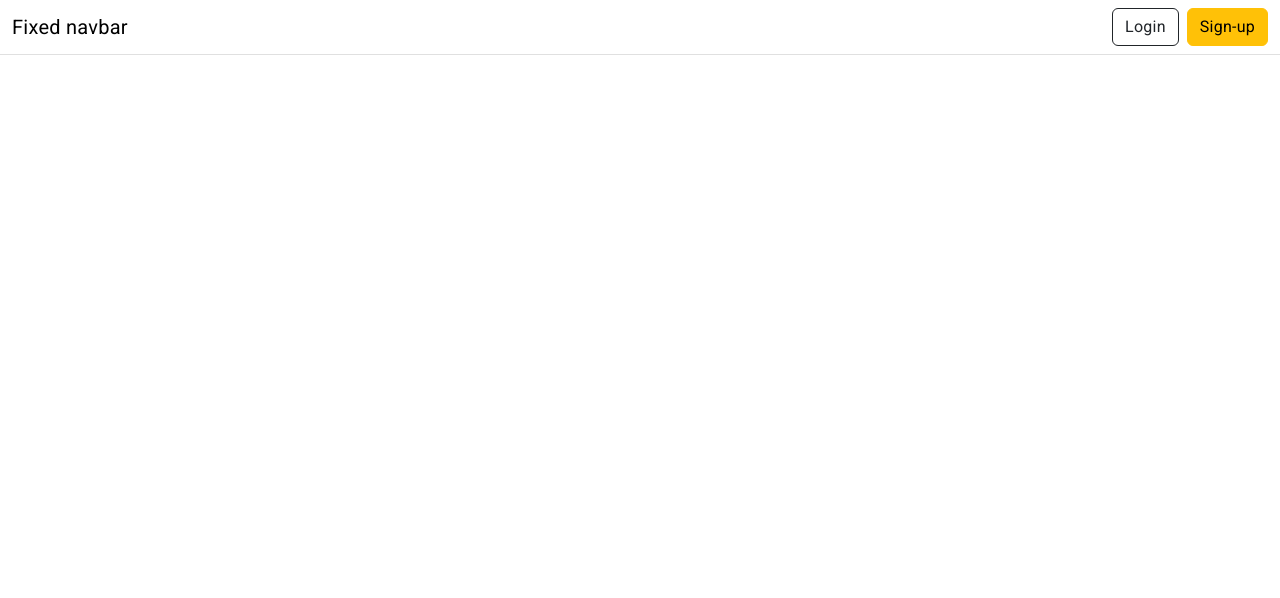
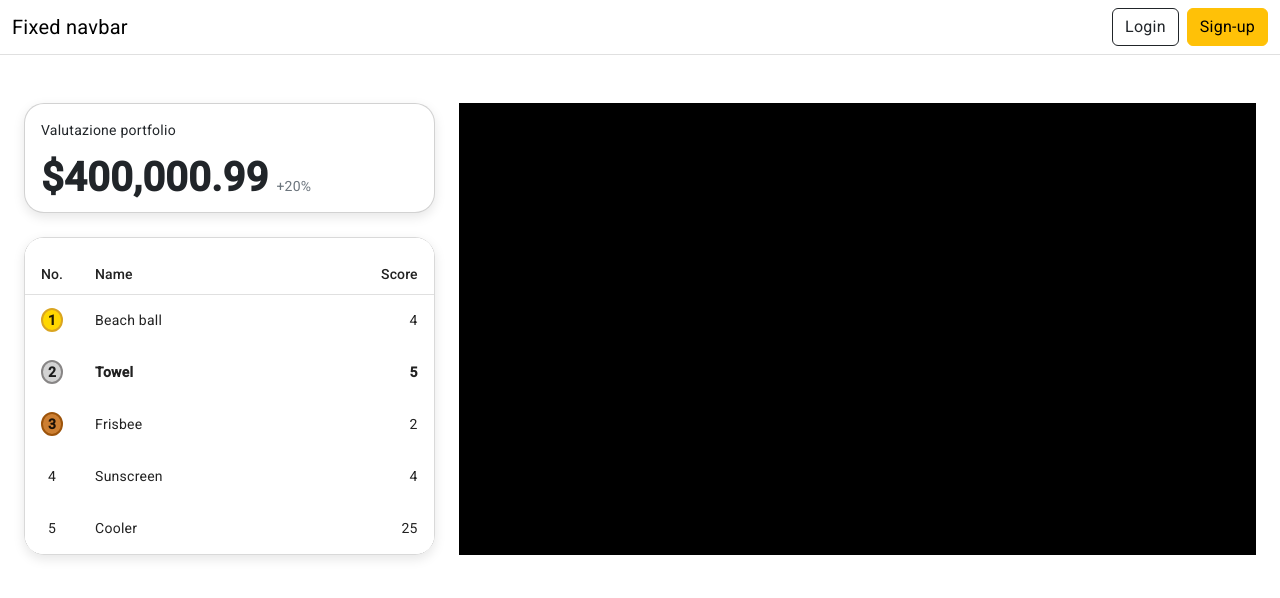
Before and after one commit to FedericoGuidazzi/PortfolioPal, an Angular app in the folder web_ui/: page /ranking in a window 1280 px wide. Before the commit this address led to /. Shown: the top 598 px of the page. Built offline with nearby package versions, Linux system fonts and the light colour scheme.

Commit message:
Added Ranking component and related dependencies

```diff
--- a/web_ui/src/app/app.routes.ts
+++ b/web_ui/src/app/app.routes.ts
@@ -20,4 +20,11 @@ export const routes: Routes = [
         (c) => c.SignUpComponent
       ),
   },
+  {
+    path: 'ranking',
+    loadComponent: () =>
+      import('./pages/ranking/ranking.component').then(
+        (c) => c.RankingComponent
+      ),
+  },
 ];
--- /dev/null
+++ b/web_ui/src/app/components/ranking-table/ranking-table.component.css
@@ -0,0 +1,54 @@
+.table-container {
+  border-radius: 20px;
+  border: 1px solid #d9d9d9;
+  box-shadow: 0 4px 12px rgba(0, 0, 0, 0.1);
+  overflow: hidden;
+}
+
+table {
+  width: 100%;
+  overflow: hidden;
+}
+
+.hover-disabled {
+  pointer-events: none;
+}
+
+.mat-mdc-row .mat-mdc-cell {
+  border: none;
+  cursor: pointer;
+}
+
+.mat-mdc-row:hover:not(.disabled) {
+  border-top: 1px solid black;
+  border-bottom: 1px solid black;
+  background: whitesmoke;
+}
+
+.mat-column-pos {
+  width: 32px;
+}
+
+.mat-mdc-row:first-child > .mat-mdc-cell:first-child .circle {
+  background-color: gold;
+  aspect-ratio: 1;
+  border-radius: 50%;
+  border: 2px solid goldenrod;
+  font-weight: bold;
+}
+
+.mat-mdc-row:nth-child(2) > .mat-mdc-cell:first-child .circle {
+  background-color: #c0c0c0b1;
+  aspect-ratio: 1;
+  border-radius: 50%;
+  border: 2px solid hsl(0, 1%, 53%);
+  font-weight: bold;
+}
+
+.mat-mdc-row:nth-child(3) > .mat-mdc-cell:first-child .circle {
+  background-color: #cd7f32;
+  aspect-ratio: 1;
+  border-radius: 50%;
+  border: 2px solid hsl(30, 87%, 33%);
+  font-weight: bold;
+}
--- /dev/null
+++ b/web_ui/src/app/components/ranking-table/ranking-table.component.html
@@ -0,0 +1,81 @@
+<div class="table-container">
+  <table
+    mat-table
+    [dataSource]="ranking"
+    class="mat-elevation-z8"
+    [ngClass]="{ 'hover-disabled': hover_disabled }"
+  >
+    <!-- Position Column -->
+    <ng-container matColumnDef="pos">
+      <th mat-header-cell class="text-center pt-3" *matHeaderCellDef>No.</th>
+      <td
+        mat-cell
+        class="text-center"
+        *matCellDef="let user"
+        [ngClass]="{ 'fw-bold': user.pos == current_user?.pos }"
+      >
+        <div class="circle d-flex justify-content-center align-items-center">
+          {{ user.pos }}
+        </div>
+      </td>
+      <td mat-footer-cell *matFooterCellDef class="fw-bold text-center pb-3">
+        {{ current_user?.pos }}
+      </td>
+    </ng-container>
+
+    <!-- Name Column -->
+    <ng-container matColumnDef="name">
+      <th mat-header-cell class="pt-3" *matHeaderCellDef>Name</th>
+      <td
+        mat-cell
+        *matCellDef="let user"
+        [ngClass]="{ 'fw-bold': user.pos == current_user?.pos }"
+      >
+        {{ user.name }}
+      </td>
+      <td mat-footer-cell *matFooterCellDef class="fw-bold pb-3">
+        {{ current_user?.name }}
+      </td>
+    </ng-container>
+
+    <!-- Score Column -->
+    <ng-container matColumnDef="score">
+      <th mat-header-cell class="text-end pt-3" *matHeaderCellDef>Score</th>
+      <td
+        mat-cell
+        class="text-end"
+        *matCellDef="let user"
+        [ngClass]="{ 'fw-bold': user.pos == current_user?.pos }"
+      >
+        {{ user?.score }}
+      </td>
+      <td mat-footer-cell class="fw-bold text-end pb-3" *matFooterCellDef>
+        {{ current_user?.score }}
+      </td>
+    </ng-container>
+
+    <!-- Spacer column -->
+    <ng-container matColumnDef="spacer">
+      <td mat-footer-cell class="text-center" *matFooterCellDef>•••</td>
+    </ng-container>
+
+    <!-- The table will render two header rows, one data row per data object, and two footer rows. -->
+    <tr
+      mat-header-row
+      *matHeaderRowDef="displayedColumns"
+      class="example-first-header-row"
+    ></tr>
+
+    <tr
+      mat-row
+      *matRowDef="let row; columns: displayedColumns"
+      [ngClass]="{ disabled: row.pos == current_user?.pos }"
+    ></tr>
+
+    @if (current_user && current_user.pos > 6) {
+    <tr mat-footer-row *matFooterRowDef="['spacer']"></tr>
+    } @if (current_user && current_user.pos >= 6) {
+    <tr mat-footer-row *matFooterRowDef="displayedColumns"></tr>
+    }
+  </table>
+</div>
--- /dev/null
+++ b/web_ui/src/app/components/ranking-table/ranking-table.component.ts
@@ -0,0 +1,23 @@
+import { CommonModule } from '@angular/common';
+import { Component, Input } from '@angular/core';
+import { MatTableModule } from '@angular/material/table';
+
+export interface User {
+  pos: number;
+  name: string;
+  score: number;
+}
+
+@Component({
+  selector: 'app-ranking-table',
+  standalone: true,
+  imports: [MatTableModule, CommonModule],
+  templateUrl: './ranking-table.component.html',
+  styleUrl: './ranking-table.component.css',
+})
+export class RankingTableComponent {
+  displayedColumns: string[] = ['pos', 'name', 'score'];
+  @Input() ranking: User[] = [];
+  @Input() current_user: User | undefined;
+  @Input() hover_disabled = false;
+}
--- /dev/null
+++ b/web_ui/src/app/pages/ranking/ranking.component.css
@@ -0,0 +1,5 @@
+.card {
+  box-shadow: 0 4px 12px rgba(0, 0, 0, 0.1);
+  stroke: #d9d9d9;
+  border-radius: 20px;
+}
--- /dev/null
+++ b/web_ui/src/app/pages/ranking/ranking.component.html
@@ -0,0 +1,17 @@
+<div class="d-flex mx-4 mt-5 flex-column flex-md-row gap-4">
+  <div class="d-flex flex-column gap-4 col-md-4 col-12">
+    <div class="card p-3 gap-3">
+      <p class="fw-400">Valutazione portfolio</p>
+      <p class="h-auto mb-0">
+        <span class="fw-bold fs-1 me-2">$400,000.99</span>
+        <span class="text-secondary">+20%</span>
+      </p>
+    </div>
+
+    <app-ranking-table
+      [ranking]="ranking"
+      [current_user]="current_user"
+    ></app-ranking-table>
+  </div>
+  <div class="flex-fill bg-black p-4"></div>
+</div>
--- /dev/null
+++ b/web_ui/src/app/pages/ranking/ranking.component.ts
@@ -0,0 +1,23 @@
+import { Component } from '@angular/core';
+import {
+  RankingTableComponent,
+  User,
+} from '../../components/ranking-table/ranking-table.component';
+
+@Component({
+  selector: 'app-ranking',
+  standalone: true,
+  imports: [RankingTableComponent],
+  templateUrl: './ranking.component.html',
+  styleUrl: './ranking.component.css',
+})
+export class RankingComponent {
+  ranking: User[] = [
+    { pos: 1, name: 'Beach ball', score: 4 },
+    { pos: 2, name: 'Towel', score: 5 },
+    { pos: 3, name: 'Frisbee', score: 2 },
+    { pos: 4, name: 'Sunscreen', score: 4 },
+    { pos: 5, name: 'Cooler', score: 25 },
+  ];
+  current_user: User = { pos: 2, name: 'Towel', score: 5 };
+}
```
Also changed, not shown: 2 other files (tests, documents, lock files or other folders).
